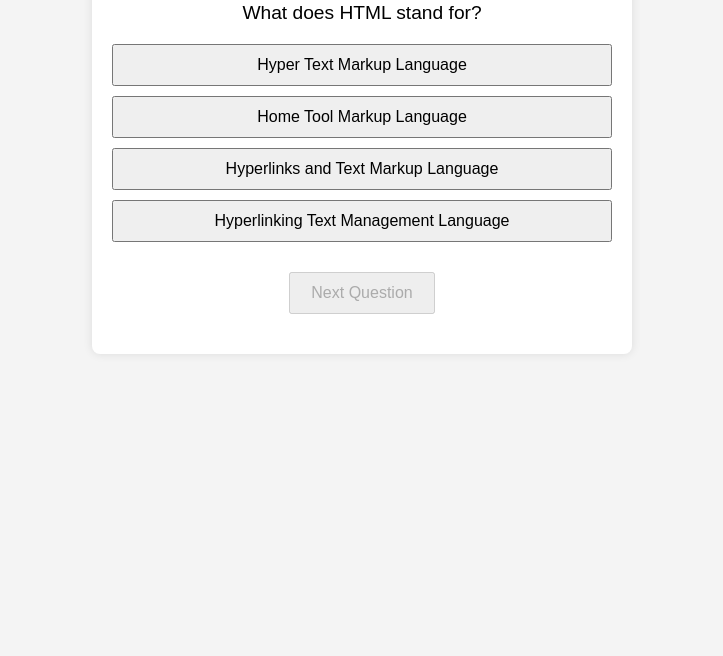
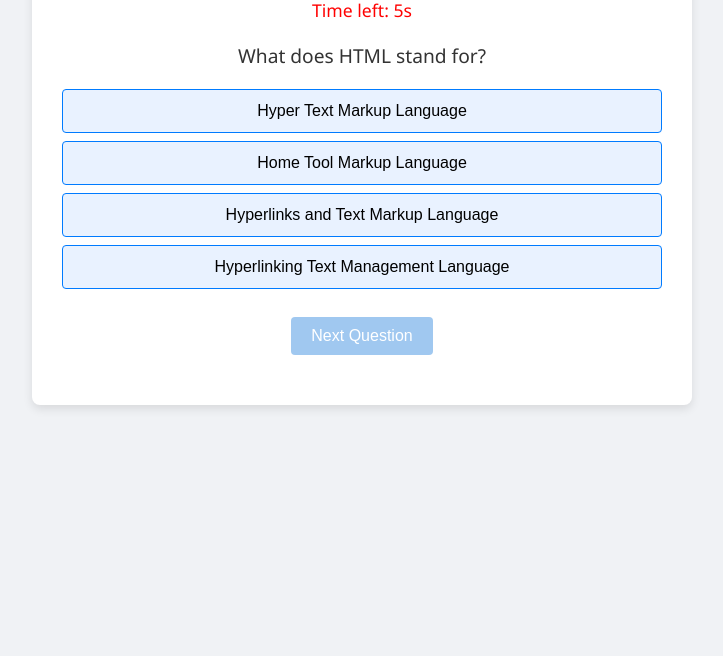
Before and after one commit to fathimaafrah1706/online-quiz-game-, a plain HTML site: page index.html in a window 1280 px wide. Shown: the part 144-800 px from the top of the page, without its empty margins (278-1001 px from the left). Drawn offline with Linux system fonts and the light colour scheme.

Commit message:
Update style.css

```diff
--- a/style.css
+++ b/style.css
@@ -1,41 +1,87 @@
+ {
+  margin: 0;
+  padding: 0;
+  box-sizing: border-box;
+}
+
 body {
-  font-family: Arial, sans-serif;
-  background-color: #f4f4f4;
-  text-align: center;
+  font-family: 'Segoe UI', Tahoma, Geneva, Verdana, sans-serif;
+  background-color: #f0f2f5;
+  color: #333;
   padding: 20px;
 }
 
 .container {
-  background-color: white;
+  max-width: 600px;
+  margin: auto;
+  background: #fff;
+  padding: 30px;
   border-radius: 8px;
-  padding: 20px;
-  max-width: 500px;
-  margin: auto;
-  box-shadow: 0 0 10px rgba(0,0,0,0.1);
+  box-shadow: 0 4px 10px rgba(0,0,0,0.1);
+  text-align: center;
+}
+
+h1 {
+  margin-bottom: 20px;
+  color: #007bff;
+}
+
+#timer {
+  font-size: 1.1rem;
+  margin-bottom: 10px;
+  color: #ff0000;
 }
 
 #question {
-  font-size: 1.2em;
-  margin-bottom: 20px;
+  font-size: 1.2rem;
+  margin: 20px 0;
 }
 
 .option-btn {
   display: block;
   width: 100%;
-  margin: 10px 0;
-  padding: 10px;
-  font-size: 1em;
+  margin: 8px 0;
+  padding: 12px;
+  font-size: 1rem;
+  border: 1px solid #007bff;
+  border-radius: 4px;
+  background-color: #e9f2ff;
+  cursor: pointer;
+  transition: background-color 0.3s;
+}
+
+.option-btn:hover {
+  background-color: #cce0ff;
+}
+
+.option-btn.correct {
+  background-color: #c8e6c9;
+  border-color: #4caf50;
+}
+
+.option-btn.wrong {
+  background-color: #ffcdd2;
+  border-color: #f44336;
+}
+
+#next-btn, #restart-btn {
+  margin-top: 20px;
+  padding: 10px 20px;
+  font-size: 1rem;
+  background-color: #007bff;
+  color: #fff;
+  border: none;
+  border-radius: 4px;
   cursor: pointer;
 }
 
-#next-btn {
-  margin-top: 20px;
-  padding: 10px 20px;
-  font-size: 1em;
+#next-btn:disabled {
+  background-color: #a0c8f0;
+  cursor: not-allowed;
 }
 
 #result {
-  font-size: 1.4em;
   margin-top: 20px;
+  font-size: 1.3rem;
   font-weight: bold;
 }
```
